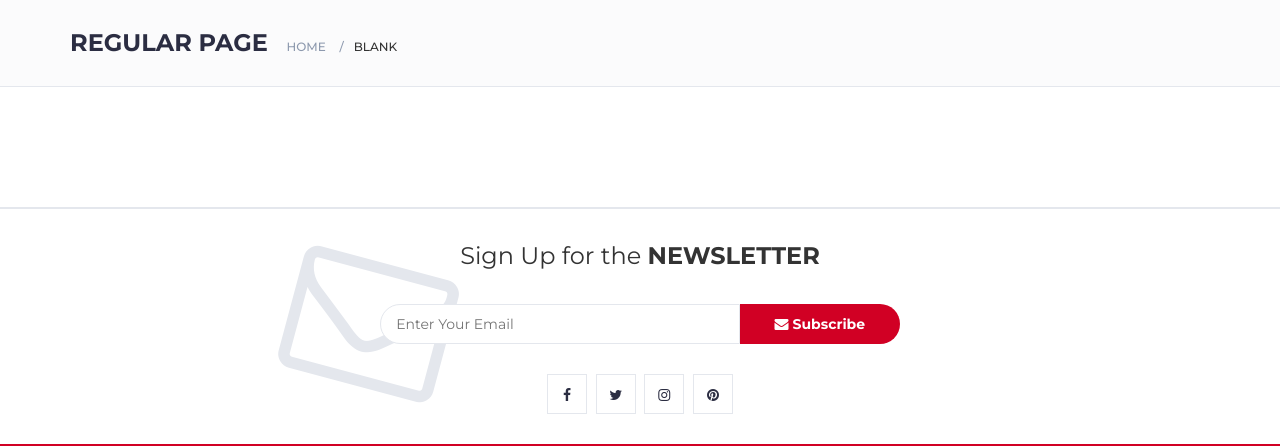
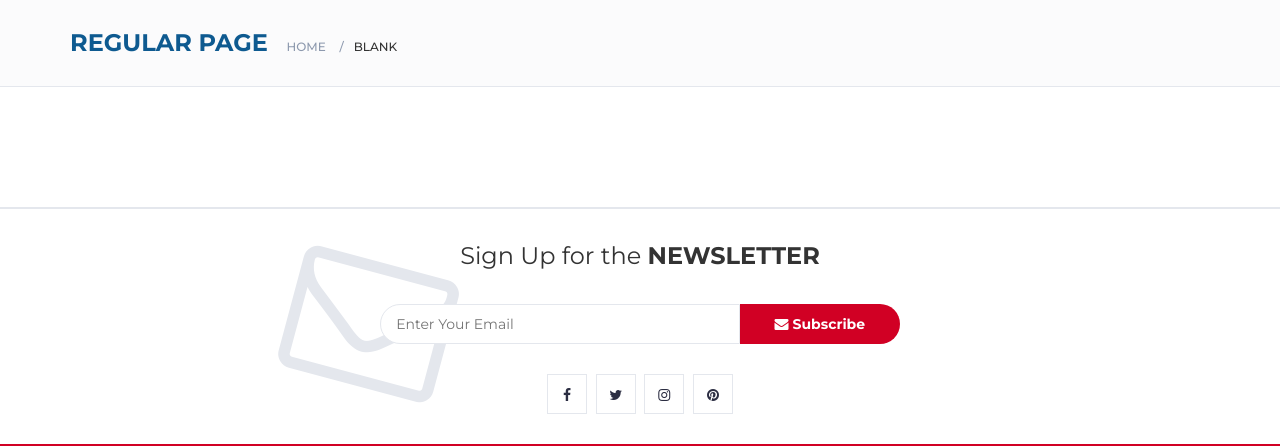
Before and after one commit to anapalasi/caritas, a PHP site: page /blank.html in a window 1280 px wide. Shown: the part 207-653 px from the top of the page. Run offline with PHP 8.4, Linux system fonts and the light colour scheme.

Commit message:
Nous colors

```diff
--- a/css/style.css
+++ b/css/style.css
@@ -4,7 +4,7 @@ Author: yaminncco
 
 Colors:
 	Body 		: #333
-	Headers 	: #2B2D42
+	Headers 	: #0e5a90
 	Primary 	: #D10024
 	Dark 		: #15161D ##1E1F29
 	Grey 		: #E4E7ED #FBFBFC #8D99AE #B9BABC
@@ -62,7 +62,7 @@ body {
 }
 
 h1, h2, h3, h4, h5, h6 {
-  color: #2B2D42;
+  color: #0e5a90;
   font-weight: 700;
   margin: 0 0 10px;
 }
```
